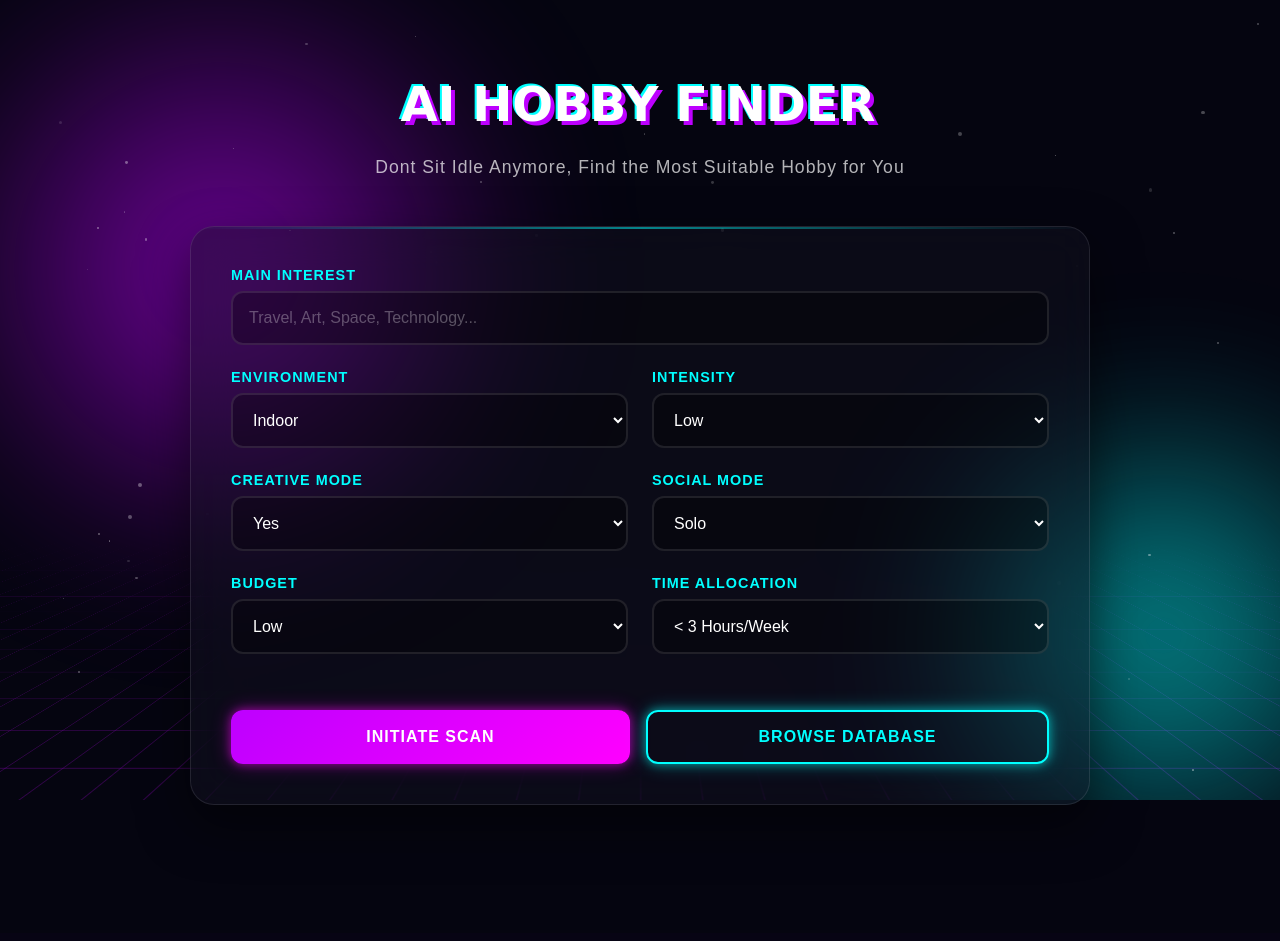
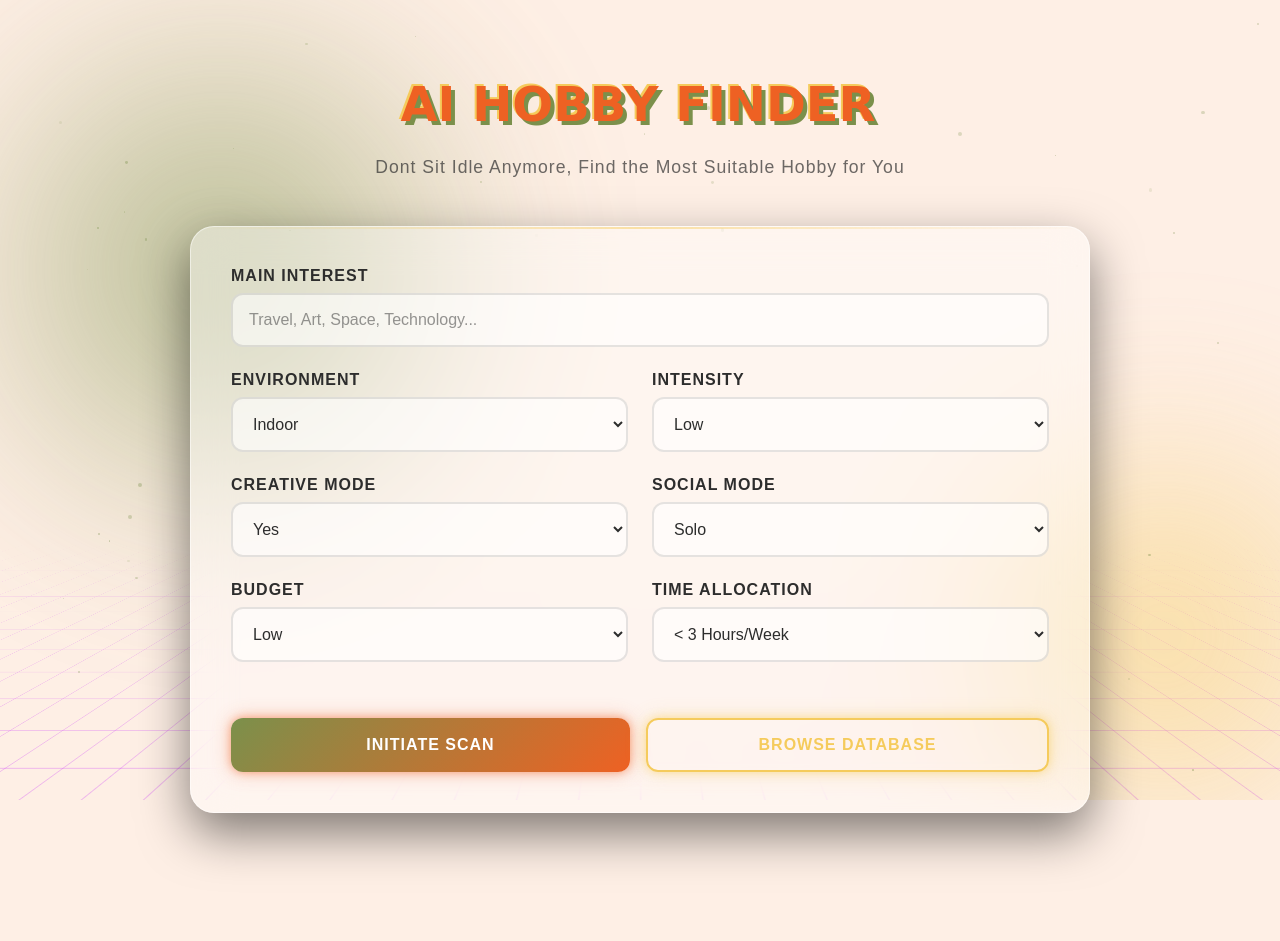
Before and after one commit to sujalnegi/find-your-hobby, a Flask app: page / in a window 1280 px wide. Before the commit the page ends 805 px from the top, so only its background shows below. Run offline with Flask 3, Linux system fonts and the light colour scheme.

Commit message:
#Commit 21: Revapmed color schemes
used 3 major colors: offwhite bg
orange button
green shade for orb1
yellow shade for orb2
particles to gray/black

```diff
--- a/static/style.css
+++ b/static/style.css
@@ -1,17 +1,16 @@
+:root {
+    --bg-dark: #FEEFE5;
+    --glass-bg: rgba(255, 255, 255, 0.4);
+    --glass-border: rgba(255, 255, 255, 0.5);
+    --primary-pink: #EE6123;
+    --primary-cyan: #F5CB5C;
+    --primary-purple: #7B904B;
 
-:root {
-    --bg-dark: #050510;
-    --glass-bg: rgba(20, 20, 35, 0.4);
-    --glass-border: rgba(255, 255, 255, 0.1);
-    --primary-pink: #ff00ff;
-    --primary-cyan: #00ffff;
-    --primary-purple: #bd00ff;
+    --text-main: #2d2d2d;
+    --text-muted: rgba(45, 45, 45, 0.7);
 
-    --text-main: #ffffff;
-    --text-muted: rgba(255, 255, 255, 0.7);
-
-    --neon-shadow-pink: 0 0 10px rgba(255, 0, 255, 0.5), 0 0 20px rgba(255, 0, 255, 0.3);
-    --neon-shadow-cyan: 0 0 10px rgba(0, 255, 255, 0.5), 0 0 20px rgba(0, 255, 255, 0.3);
+    --neon-shadow-pink: 0 0 10px rgba(238, 97, 35, 0.5), 0 0 20px rgba(238, 97, 35, 0.3);
+    --neon-shadow-cyan: 0 0 10px rgba(245, 203, 92, 0.5), 0 0 20px rgba(245, 203, 92, 0.3);
 
     --radius-lg: 24px;
     --radius-md: 12px;
@@ -30,7 +29,7 @@ body {
     font-family: 'Outfit', sans-serif;
     background-color: var(--bg-dark);
     color: var(--text-main);
-    min-height: 95vh;
+    min-height: 100vh;
     overflow-x: hidden;
     display: flex;
     flex-direction: column;
@@ -80,7 +79,7 @@ body {
     position: absolute;
     border-radius: 50%;
     filter: blur(80px);
-    opacity: 0.65;
+    opacity: 0.6;
 }
 
 .orb-1 {
@@ -121,7 +120,7 @@ body {
 
 .particle {
     position: absolute;
-    background: white;
+    background: var(--primary-purple);
     border-radius: 50%;
     opacity: 0;
     pointer-events: none;
@@ -145,7 +144,7 @@ header {
     font-family: 'Press Start 2P', cursive;
     font-size: 2rem;
     line-height: 1.6;
-    color: white;
+    color: var(--primary-pink);
     text-transform: uppercase;
     text-shadow:
         4px 4px 0px var(--primary-purple),
@@ -232,9 +231,9 @@ header {
 
 .form-group label {
     display: block;
-    font-size: 0.9rem;
+    font-size: 1rem;
     font-weight: 600;
-    color: var(--primary-cyan);
+    color: var(--text-main);
     margin-bottom: 0.5rem;
     text-transform: uppercase;
     letter-spacing: 1px;
@@ -243,11 +242,11 @@ header {
 input,
 select {
     width: 100%;
-    background: rgba(0, 0, 0, 0.3);
-    border: 2px solid rgba(255, 255, 255, 0.1);
+    background: rgba(255, 255, 255, 0.6);
+    border: 2px solid rgba(0, 0, 0, 0.1);
     border-radius: var(--radius-md);
     padding: 1rem;
-    color: white;
+    color: var(--text-main);
     font-family: 'Outfit', sans-serif;
     font-size: 1rem;
     transition: all 0.3s ease;
@@ -257,12 +256,12 @@ input:focus,
 select:focus {
     outline: none;
     border-color: var(--primary-pink);
-    box-shadow: 0 0 15px rgba(255, 0, 255, 0.3);
-    background: rgba(0, 0, 0, 0.5);
+    box-shadow: 0 0 15px rgba(238, 97, 35, 0.3);
+    background: rgba(255, 255, 255, 0.9);
 }
 
 input::placeholder {
-    color: rgba(255, 255, 255, 0.3);
+    color: rgba(45, 45, 45, 0.5);
 }
 
 .btn-group {
```
Also changed, not shown: other parts of static/style.css (+15 -14 lines).
